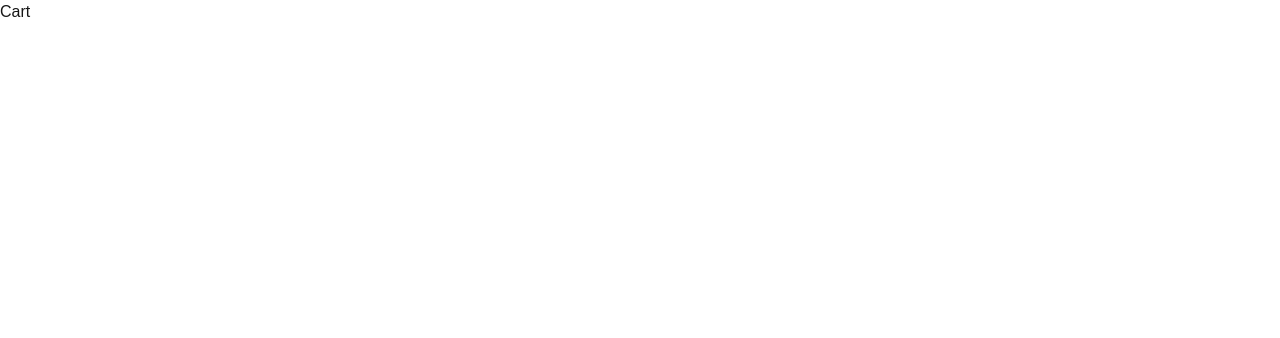
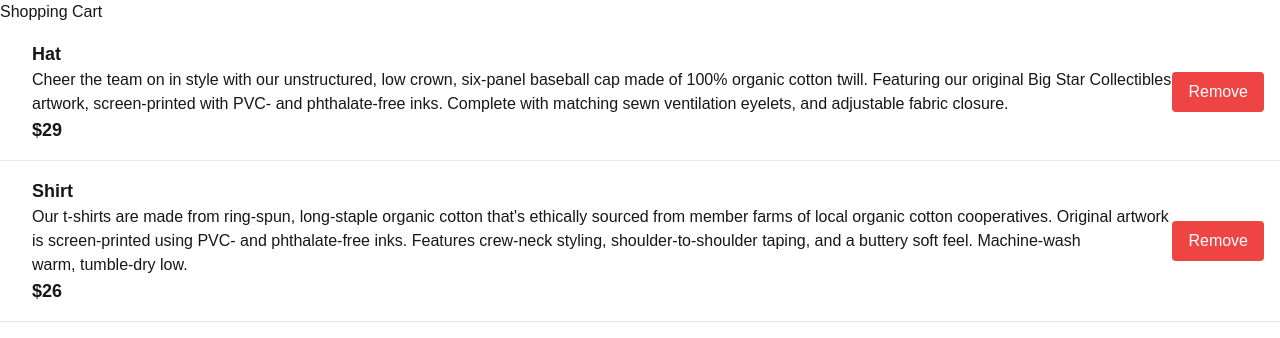
Before and after one commit to eogomezf/ecommerce-site, a Next.js app: page /cart in a window 1280 px wide. Shown: the top 338 px of the page. Built offline with nearby package versions, Linux system fonts and the light colour scheme.

Commit message:
Creating a shopping cart list

```diff
--- a/app/cart/page.tsx
+++ b/app/cart/page.tsx
@@ -1,7 +1,36 @@
-import React from "react";
+"use client";
+import { useState } from "react";
+import { products } from "../product-data";
+import Link from "next/link";
 
-function Cart() {
-  return <div>Cart</div>;
+function CartPage() {
+  const [cartIds] = useState(["123", "345"]);
+
+  const cartProducts = cartIds.map(
+    (id) => products.find((product) => product.id === id)!
+  );
+  return (
+    <>
+      <h1>Shopping Cart</h1>
+      {cartProducts.map((product) => (
+        <Link
+          key={product.id}
+          href={`/products/${product.id}`}
+          className="flex items-center justify-between p-4 border-b"
+        >
+          {/* <img src={product.imageUrl} alt={product.name} className="w-16 h-16 object-cover" /> */}
+          <div className="flex-1 ml-4">
+            <h2 className="text-lg font-bold">{product.name}</h2>
+            <p>{product.description}</p>
+            <p className="text-lg font-semibold">${product.price}</p>
+          </div>
+          <button className="bg-red-500 text-white px-4 py-2 rounded">
+            Remove
+          </button>
+        </Link>
+      ))}
+    </>
+  );
 }
 
-export default Cart;
+export default CartPage;
--- a/app/products/[id]/page.tsx
+++ b/app/products/[id]/page.tsx
@@ -1,11 +1,28 @@
 import { products } from "@/app/product-data";
+import Image from "next/image";
 
 function productDetail({ params }: { params: { id: string } }) {
   const product = products.find((product) => product.id === params.id);
   if (!product) {
     return <div>Product not found</div>;
   }
-  return <h1>{product.name}</h1>;
+  return (
+    <>
+      <h1 className="text-2xl font-bold">{product.name}</h1>
+      <Image
+        src={"/" + product.imageUrl}
+        alt={product.name}
+        width={100}
+        height={100}
+        className="w-full h-48 object-cover rounded"
+      />
+      <p className="text-lg font-semibold">${product.price}</p>
+      <p>{product.description}</p>
+      <button className="bg-blue-500 text-white px-4 py-2 rounded">
+        Add to Cart
+      </button>
+    </>
+  );
 }
 
 export default productDetail;
```
